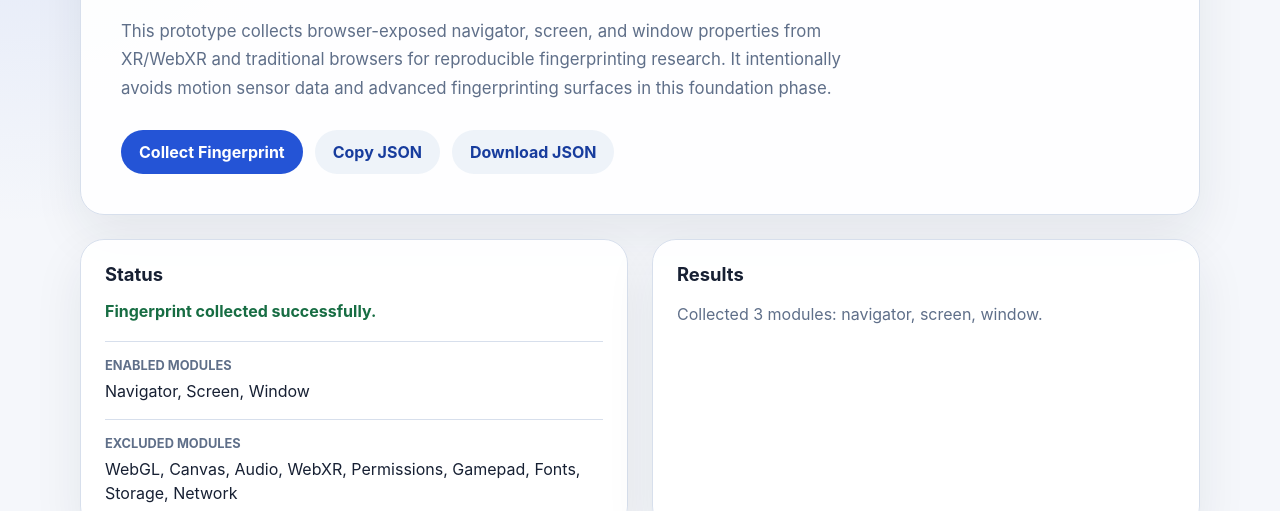
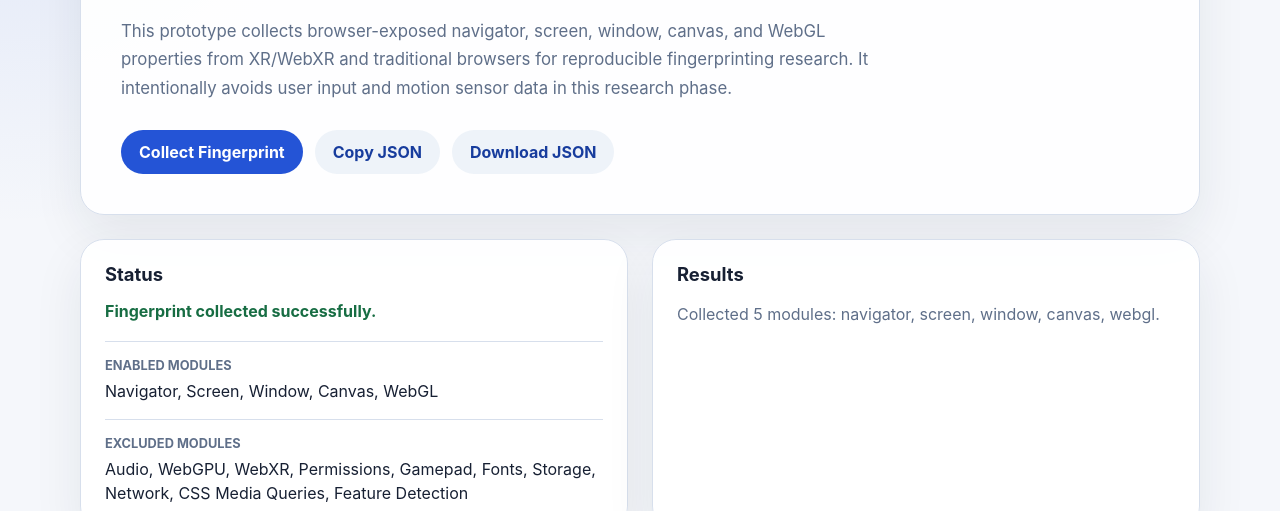
Before and after one commit to redoyakanda/xr-web-fingerprinting, a plain HTML site: page index.html in a window 1280 px wide. Both pictures are taken after a click on the button "Collect Fingerprint". Shown: the part 285-796 px from the top of the page. Drawn offline with Linux system fonts and the light colour scheme.

Commit message:
Implement canvas and WebGL fingerprint collectors

```diff
--- a/app.js
+++ /dev/null
@@ -1,92 +0,0 @@
-import { collectNavigatorFingerprint } from './js/navigator.js';
-import { collectScreenFingerprint } from './js/screen.js';
-import { collectWindowFingerprint } from './js/window.js';
-import { createTimestamp } from './js/utils.js';
-
-const collectButton = document.querySelector('#collect-button');
-const copyButton = document.querySelector('#copy-button');
-const downloadButton = document.querySelector('#download-button');
-const statusMessage = document.querySelector('#status-message');
-const resultsSummary = document.querySelector('#results-summary');
-const jsonViewer = document.querySelector('#json-viewer');
-const jsonTimestamp = document.querySelector('#json-timestamp');
-
-let latestFingerprint = null;
-
-/**
- * Runs all currently enabled collector modules and merges their output.
- * Future modules should be added here as new top-level keys.
- *
- * @returns {Object} Complete serializable fingerprint object.
- */
-function collectFingerprint() {
-  const collectedAt = createTimestamp();
-
-  return {
-    metadata: {
-      project: 'XR Web Fingerprinting Research Platform',
-      collectedAt,
-      moduleVersion: 'foundation',
-      modules: ['navigator', 'screen', 'window'],
-    },
-    navigator: collectNavigatorFingerprint(),
-    screen: collectScreenFingerprint(),
-    window: collectWindowFingerprint(),
-  };
-}
-
-/**
- * Renders the latest fingerprint and updates UI affordances.
- *
- * @param {Object} fingerprint - Complete fingerprint object.
- */
-function renderFingerprint(fingerprint) {
-  const formattedJson = JSON.stringify(fingerprint, null, 2);
-  jsonViewer.textContent = formattedJson;
-  jsonTimestamp.textContent = fingerprint.metadata.collectedAt;
-  resultsSummary.textContent = `Collected ${fingerprint.metadata.modules.length} modules: ${fingerprint.metadata.modules.join(', ')}.`;
-  statusMessage.textContent = 'Fingerprint collected successfully.';
-  copyButton.disabled = false;
-  downloadButton.disabled = false;
-}
-
-/**
- * Downloads the current fingerprint as a JSON file.
- */
-function downloadJson() {
-  if (!latestFingerprint) {
-    return;
-  }
-
-  const json = JSON.stringify(latestFingerprint, null, 2);
-  const blob = new Blob([json], { type: 'application/json' });
-  const url = URL.createObjectURL(blob);
-  const anchor = document.createElement('a');
-  const timestamp = latestFingerprint.metadata.collectedAt.replace(/[:.]/g, '-');
-
-  anchor.href = url;
-  anchor.download = `xr-web-fingerprint-${timestamp}.json`;
-  anchor.click();
-  URL.revokeObjectURL(url);
-}
-
-/**
- * Copies the current fingerprint JSON to the clipboard.
- */
-async function copyJson() {
-  if (!latestFingerprint) {
-    return;
-  }
-
-  await navigator.clipboard.writeText(JSON.stringify(latestFingerprint, null, 2));
-  statusMessage.textContent = 'Fingerprint JSON copied to clipboard.';
-}
-
-collectButton.addEventListener('click', () => {
-  statusMessage.textContent = 'Collecting fingerprint...';
-  latestFingerprint = collectFingerprint();
-  renderFingerprint(latestFingerprint);
-});
-
-downloadButton.addEventListener('click', downloadJson);
-copyButton.addEventListener('click', copyJson);
--- a/index.html
+++ b/index.html
@@ -4,7 +4,7 @@
   <meta charset="UTF-8">
   <meta name="viewport" content="width=device-width, initial-scale=1.0">
   <title>XR Web Fingerprinting Research Platform</title>
-  <link rel="stylesheet" href="style.css">
+  <link rel="stylesheet" href="css/style.css">
 </head>
 <body>
   <main class="app-shell">
@@ -12,10 +12,10 @@
       <p class="eyebrow">Academic browser measurement foundation</p>
       <h1 id="project-title">XR Web Fingerprinting Research Platform</h1>
       <p class="description">
-        This prototype collects browser-exposed navigator, screen, and window
+        This prototype collects browser-exposed navigator, screen, window, canvas, and WebGL
         properties from XR/WebXR and traditional browsers for reproducible
-        fingerprinting research. It intentionally avoids motion sensor data and
-        advanced fingerprinting surfaces in this foundation phase.
+        fingerprinting research. It intentionally avoids user input and
+        motion sensor data in this research phase.
       </p>
       <div class="actions" aria-label="Fingerprint actions">
         <button id="collect-button" class="primary-button" type="button">Collect Fingerprint</button>
@@ -33,11 +33,11 @@
         <dl class="status-list">
           <div>
             <dt>Enabled modules</dt>
-            <dd>Navigator, Screen, Window</dd>
+            <dd>Navigator, Screen, Window, Canvas, WebGL</dd>
           </div>
           <div>
             <dt>Excluded modules</dt>
-            <dd>WebGL, Canvas, Audio, WebXR, Permissions, Gamepad, Fonts, Storage, Network</dd>
+            <dd>Audio, WebGPU, WebXR, Permissions, Gamepad, Fonts, Storage, Network, CSS Media Queries, Feature Detection</dd>
           </div>
         </dl>
       </article>
@@ -59,6 +59,6 @@
     </section>
   </main>
 
-  <script type="module" src="app.js"></script>
+  <script type="module" src="js/core/app.js"></script>
 </body>
 </html>
--- /dev/null
+++ b/js/collectors/canvas.js
@@ -0,0 +1,99 @@
+import { createCollectorResult, safeRead, sha256Hash } from '../utils/utils.js';
+
+const CANVAS_WIDTH = 360;
+const CANVAS_HEIGHT = 140;
+
+/**
+ * Canvas fingerprinting is important because the same deterministic drawing can
+ * rasterize differently across GPU drivers, operating systems, browser engines,
+ * installed fonts, antialiasing settings, and emoji renderers.
+ */
+export async function collectCanvasFingerprint() {
+  const warnings = [];
+  const errors = [];
+
+  try {
+    const canvas = document.createElement('canvas');
+    canvas.width = CANVAS_WIDTH;
+    canvas.height = CANVAS_HEIGHT;
+
+    const context = canvas.getContext('2d');
+    if (!context) {
+      return createCollectorResult('canvas', false, { dimensions: getCanvasDimensions(canvas) }, ['2D canvas context is unavailable.'], errors);
+    }
+
+    drawDeterministicCanvas(context);
+    const dataUrl = canvas.toDataURL('image/png');
+    const textMetrics = measureDeterministicText(context);
+
+    return createCollectorResult('canvas', true, {
+      dataUrlHash: await sha256Hash(dataUrl),
+      renderedTextHash: await sha256Hash(JSON.stringify(textMetrics)),
+      dimensions: getCanvasDimensions(canvas),
+      context2d: getContext2dInfo(context),
+    }, warnings, errors);
+  } catch (error) {
+    errors.push(error instanceof Error ? error.message : String(error));
+    return createCollectorResult('canvas', false, {}, warnings, errors);
+  }
+}
+
+function drawDeterministicCanvas(context) {
+  const gradient = context.createLinearGradient(0, 0, CANVAS_WIDTH, CANVAS_HEIGHT);
+  gradient.addColorStop(0, '#1238a8');
+  gradient.addColorStop(0.5, '#25d0a2');
+  gradient.addColorStop(1, '#ffcc4d');
+
+  context.fillStyle = gradient;
+  context.fillRect(0, 0, CANVAS_WIDTH, CANVAS_HEIGHT);
+  context.globalCompositeOperation = 'multiply';
+  context.fillStyle = 'rgba(255, 64, 129, 0.62)';
+  context.beginPath();
+  context.arc(78, 70, 42, 0, Math.PI * 2);
+  context.fill();
+
+  context.globalCompositeOperation = 'source-over';
+  context.strokeStyle = 'rgba(17, 24, 39, 0.88)';
+  context.lineWidth = 3.25;
+  context.strokeRect(132.5, 22.5, 92, 66);
+
+  context.fillStyle = '#111827';
+  context.font = '18px Arial, Helvetica, sans-serif';
+  context.fillText('XR fingerprint canvas Δ', 18, 118);
+  context.font = '24px serif';
+  context.fillText('WebGL + Canvas 🔬🧪', 122, 58);
+}
+
+function measureDeterministicText(context) {
+  context.font = '19px Arial, Helvetica, sans-serif';
+  const ascii = context.measureText('XR fingerprint canvas');
+  context.font = '24px serif';
+  const emoji = context.measureText('🔬🧪');
+
+  return {
+    asciiWidth: ascii.width,
+    emojiWidth: emoji.width,
+    baseline: safeRead(() => ascii.actualBoundingBoxAscent),
+  };
+}
+
+function getCanvasDimensions(canvas) {
+  return {
+    width: canvas.width,
+    height: canvas.height,
+  };
+}
+
+function getContext2dInfo(context) {
+  return {
+    supported: true,
+    alpha: safeRead(() => context.getContextAttributes?.().alpha),
+    colorSpace: safeRead(() => context.getContextAttributes?.().colorSpace),
+    direction: safeRead(() => context.direction),
+    filter: safeRead(() => context.filter),
+    fontKerning: safeRead(() => context.fontKerning),
+    imageSmoothingEnabled: safeRead(() => context.imageSmoothingEnabled),
+    imageSmoothingQuality: safeRead(() => context.imageSmoothingQuality),
+    textBaseline: safeRead(() => context.textBaseline),
+  };
+}
--- a/js/navigator.js
+++ b/js/collectors/navigator.js
@@ -1,15 +1,21 @@
-import { safeRead, toArray } from './utils.js';
+import { createCollectorResult, safeRead, toArray } from '../utils/utils.js';
 
 /**
  * Collects passive Navigator API properties exposed by the browser.
  * This module intentionally avoids permission prompts and active probes.
  *
- * @returns {Object} Serializable navigator fingerprint data.
+ * @returns {Object} Serializable navigator fingerprint result.
  */
 export function collectNavigatorFingerprint() {
+  const warnings = [];
+  const errors = [];
   const nav = window.navigator;
 
-  return {
+  if (!nav) {
+    return createCollectorResult('navigator', false, {}, ['Navigator API is unavailable.'], errors);
+  }
+
+  const values = {
     userAgent: safeRead(() => nav.userAgent),
     appCodeName: safeRead(() => nav.appCodeName),
     appName: safeRead(() => nav.appName),
@@ -28,4 +34,6 @@ export function collectNavigatorFingerprint() {
     pdfViewerEnabled: safeRead(() => nav.pdfViewerEnabled),
     webdriver: safeRead(() => nav.webdriver),
   };
+
+  return createCollectorResult('navigator', true, values, warnings, errors);
 }
--- a/js/screen.js
+++ b/js/collectors/screen.js
@@ -1,14 +1,18 @@
-import { safeRead } from './utils.js';
+import { createCollectorResult, safeRead } from '../utils/utils.js';
 
 /**
  * Collects passive Screen API properties.
  *
- * @returns {Object} Serializable screen fingerprint data.
+ * @returns {Object} Serializable screen fingerprint result.
  */
 export function collectScreenFingerprint() {
   const currentScreen = window.screen;
 
-  return {
+  if (!currentScreen) {
+    return createCollectorResult('screen', false, {}, ['Screen API is unavailable.']);
+  }
+
+  return createCollectorResult('screen', true, {
     width: safeRead(() => currentScreen.width),
     height: safeRead(() => currentScreen.height),
     availableWidth: safeRead(() => currentScreen.availWidth),
@@ -19,5 +23,5 @@ export function collectScreenFingerprint() {
       type: safeRead(() => currentScreen.orientation?.type),
       angle: safeRead(() => currentScreen.orientation?.angle),
     },
-  };
+  });
 }
--- /dev/null
+++ b/js/collectors/webgl.js
@@ -0,0 +1,98 @@
+import { createCollectorResult, safeRead } from '../utils/utils.js';
+
+/**
+ * WebGL fingerprinting is important because graphics stacks expose details from
+ * the browser, GPU, driver, shader compiler, and enabled extensions, producing
+ * high-entropy signals even without reading user input or motion sensors.
+ */
+export function collectWebGLFingerprint() {
+  const warnings = [];
+  const errors = [];
+  const canvas = document.createElement('canvas');
+  const webgl = getContext(canvas, 'webgl') || getContext(canvas, 'experimental-webgl');
+  const webgl2 = getContext(canvas, 'webgl2');
+
+  if (!webgl && !webgl2) {
+    return createCollectorResult('webgl', false, { webglSupported: false, webgl2Supported: false }, ['WebGL APIs are unavailable.'], errors);
+  }
+
+  const primaryContext = webgl2 || webgl;
+  const values = {
+    webglSupported: Boolean(webgl),
+    webgl2Supported: Boolean(webgl2),
+    primaryContext: webgl2 ? 'webgl2' : 'webgl',
+    ...collectContextValues(primaryContext),
+  };
+
+  return createCollectorResult('webgl', true, values, warnings, errors);
+}
+
+function getContext(canvas, type) {
+  try {
+    return canvas.getContext(type, { failIfMajorPerformanceCaveat: false });
+  } catch {
+    return null;
+  }
+}
+
+function collectContextValues(gl) {
+  const debugInfo = getDebugRendererInfo(gl);
+
+  return {
+    vendor: safeRead(() => gl.getParameter(gl.VENDOR)),
+    renderer: safeRead(() => gl.getParameter(gl.RENDERER)),
+    unmaskedVendor: debugInfo ? safeRead(() => gl.getParameter(debugInfo.UNMASKED_VENDOR_WEBGL)) : null,
+    unmaskedRenderer: debugInfo ? safeRead(() => gl.getParameter(debugInfo.UNMASKED_RENDERER_WEBGL)) : null,
+    version: safeRead(() => gl.getParameter(gl.VERSION)),
+    shadingLanguageVersion: safeRead(() => gl.getParameter(gl.SHADING_LANGUAGE_VERSION)),
+    supportedExtensions: safeRead(() => gl.getSupportedExtensions() || []),
+    parameters: {
+      maxTextureSize: safeRead(() => gl.getParameter(gl.MAX_TEXTURE_SIZE)),
+      maxViewportDimensions: safeRead(() => Array.from(gl.getParameter(gl.MAX_VIEWPORT_DIMS))),
+      maxRenderbufferSize: safeRead(() => gl.getParameter(gl.MAX_RENDERBUFFER_SIZE)),
+      maxVertexAttributes: safeRead(() => gl.getParameter(gl.MAX_VERTEX_ATTRIBS)),
+      maxVaryingVectors: safeRead(() => gl.getParameter(gl.MAX_VARYING_VECTORS)),
+      maxTextureImageUnits: safeRead(() => gl.getParameter(gl.MAX_TEXTURE_IMAGE_UNITS)),
+      maxCubeMapTextureSize: safeRead(() => gl.getParameter(gl.MAX_CUBE_MAP_TEXTURE_SIZE)),
+    },
+    shaderPrecision: collectShaderPrecision(gl),
+  };
+}
+
+function getDebugRendererInfo(gl) {
+  try {
+    return gl.getExtension('WEBGL_debug_renderer_info');
+  } catch {
+    return null;
+  }
+}
+
+function collectShaderPrecision(gl) {
+  const shaderTypes = {
+    vertex: gl.VERTEX_SHADER,
+    fragment: gl.FRAGMENT_SHADER,
+  };
+  const precisionTypes = {
+    lowFloat: gl.LOW_FLOAT,
+    mediumFloat: gl.MEDIUM_FLOAT,
+    highFloat: gl.HIGH_FLOAT,
+    lowInt: gl.LOW_INT,
+    mediumInt: gl.MEDIUM_INT,
+    highInt: gl.HIGH_INT,
+  };
+
+  return Object.fromEntries(
+    Object.entries(shaderTypes).map(([shaderName, shaderType]) => [
+      shaderName,
+      Object.fromEntries(
+        Object.entries(precisionTypes).map(([precisionName, precisionType]) => [
+          precisionName,
+          safeRead(() => {
+            const format = gl.getShaderPrecisionFormat(shaderType, precisionType);
+            return format ? { rangeMin: format.rangeMin, rangeMax: format.rangeMax, precision: format.precision } : null;
+          }),
+        ]),
+      ),
+    ]),
+  );
+}
--- a/js/window.js
+++ b/js/collectors/window.js
@@ -1,12 +1,12 @@
-import { safeRead } from './utils.js';
+import { createCollectorResult, safeRead } from '../utils/utils.js';
 
 /**
  * Collects passive Window properties that describe the browser viewport.
  *
- * @returns {Object} Serializable window fingerprint data.
+ * @returns {Object} Serializable window fingerprint result.
  */
 export function collectWindowFingerprint() {
-  return {
+  return createCollectorResult('window', typeof window !== 'undefined', {
     innerWidth: safeRead(() => window.innerWidth),
     innerHeight: safeRead(() => window.innerHeight),
     outerWidth: safeRead(() => window.outerWidth),
@@ -23,5 +23,5 @@ export function collectWindowFingerprint() {
       offsetLeft: safeRead(() => window.visualViewport?.offsetLeft),
       offsetTop: safeRead(() => window.visualViewport?.offsetTop),
     },
-  };
+  });
 }
--- /dev/null
+++ b/js/core/app.js
@@ -0,0 +1,59 @@
+import { collectCanvasFingerprint } from '../collectors/canvas.js';
+import { collectNavigatorFingerprint } from '../collectors/navigator.js';
+import { collectScreenFingerprint } from '../collectors/screen.js';
+import { collectWebGLFingerprint } from '../collectors/webgl.js';
+import { collectWindowFingerprint } from '../collectors/window.js';
+import { copyFingerprintJson, downloadFingerprintJson } from '../export/jsonExport.js';
+import { renderFingerprint, renderStatus } from '../ui/renderer.js';
+import { createTimestamp } from '../utils/utils.js';
+
+const elements = {
+  collectButton: document.querySelector('#collect-button'),
+  copyButton: document.querySelector('#copy-button'),
+  downloadButton: document.querySelector('#download-button'),
+  statusMessage: document.querySelector('#status-message'),
+  resultsSummary: document.querySelector('#results-summary'),
+  jsonViewer: document.querySelector('#json-viewer'),
+  jsonTimestamp: document.querySelector('#json-timestamp'),
+};
+
+let latestFingerprint = null;
+const modules = ['navigator', 'screen', 'window', 'canvas', 'webgl'];
+
+/** Runs all enabled collector modules and merges their standard JSON envelopes. */
+async function collectFingerprint() {
+  const collectedAt = createTimestamp();
+
+  return {
+    metadata: {
+      project: 'XR Web Fingerprinting Research Platform',
+      collectedAt,
+      moduleVersion: 'task-2-canvas-webgl',
+      modules,
+    },
+    navigator: collectNavigatorFingerprint(),
+    screen: collectScreenFingerprint(),
+    window: collectWindowFingerprint(),
+    canvas: await collectCanvasFingerprint(),
+    webgl: collectWebGLFingerprint(),
+  };
+}
+
+elements.collectButton.addEventListener('click', async () => {
+  renderStatus('Collecting fingerprint...', elements);
+  latestFingerprint = await collectFingerprint();
+  renderFingerprint(latestFingerprint, elements);
+});
+
+elements.downloadButton.addEventListener('click', () => {
+  if (latestFingerprint) {
+    downloadFingerprintJson(latestFingerprint);
+  }
+});
+
+elements.copyButton.addEventListener('click', async () => {
+  if (latestFingerprint) {
+    await copyFingerprintJson(latestFingerprint);
+    renderStatus('Fingerprint JSON copied to clipboard.', elements);
+  }
+});
--- /dev/null
+++ b/js/export/jsonExport.js
@@ -0,0 +1,20 @@
+export function stringifyFingerprint(fingerprint) {
+  return JSON.stringify(fingerprint, null, 2);
+}
+
+export function downloadFingerprintJson(fingerprint) {
+  const json = stringifyFingerprint(fingerprint);
+  const blob = new Blob([json], { type: 'application/json' });
+  const url = URL.createObjectURL(blob);
+  const anchor = document.createElement('a');
+  const timestamp = fingerprint.metadata.collectedAt.replace(/[:.]/g, '-');
+
+  anchor.href = url;
+  anchor.download = `xr-web-fingerprint-${timestamp}.json`;
+  anchor.click();
+  URL.revokeObjectURL(url);
+}
+
+export async function copyFingerprintJson(fingerprint) {
+  await navigator.clipboard.writeText(stringifyFingerprint(fingerprint));
+}
--- /dev/null
+++ b/js/ui/renderer.js
@@ -0,0 +1,14 @@
+import { stringifyFingerprint } from '../export/jsonExport.js';
+
+export function renderFingerprint(fingerprint, elements) {
+  elements.jsonViewer.textContent = stringifyFingerprint(fingerprint);
+  elements.jsonTimestamp.textContent = fingerprint.metadata.collectedAt;
+  elements.resultsSummary.textContent = `Collected ${fingerprint.metadata.modules.length} modules: ${fingerprint.metadata.modules.join(', ')}.`;
+  elements.statusMessage.textContent = 'Fingerprint collected successfully.';
+  elements.copyButton.disabled = false;
+  elements.downloadButton.disabled = false;
+}
+
+export function renderStatus(message, elements) {
+  elements.statusMessage.textContent = message;
+}
--- /dev/null
+++ b/js/utils/utils.js
@@ -0,0 +1,56 @@
+/**
+ * Shared utility helpers for fingerprint collection modules.
+ * Keep this file generic so future modules can reuse the same conventions.
+ */
+
+/** Safely evaluates a property getter and normalizes thrown errors. */
+export function safeRead(getter) {
+  try {
+    const value = getter();
+    return value === undefined ? null : value;
+  } catch (error) {
+    return {
+      unavailable: true,
+      reason: error instanceof Error ? error.message : String(error),
+    };
+  }
+}
+
+/** Converts array-like browser objects into plain arrays. */
+export function toArray(value) {
+  if (!value) {
+    return [];
+  }
+
+  return Array.from(value);
+}
+
+/** Returns an ISO-8601 timestamp for collection metadata. */
+export function createTimestamp() {
+  return new Date().toISOString();
+}
+
+/** Creates the standard collector response envelope used by all modules. */
+export function createCollectorResult(category, supported, values = {}, warnings = [], errors = []) {
+  return {
+    category,
+    supported,
+    values,
+    warnings,
+    errors,
+  };
+}
+
+/** Creates a stable SHA-256 hash for deterministic fingerprint payloads. */
+export async function sha256Hash(value) {
+  if (!window.crypto?.subtle) {
+    throw new Error('Web Crypto API is unavailable for hashing.');
+  }
+
+  const encoded = new TextEncoder().encode(String(value));
+  const digest = await window.crypto.subtle.digest('SHA-256', encoded);
+
+  return Array.from(new Uint8Array(digest))
+    .map((byte) => byte.toString(16).padStart(2, '0'))
+    .join('');
+}
```
Also changed, not shown: docs/architecture.md (added, +53 -0 lines), js/utils.js (deleted, +0 -45 lines), README.md, css/style.css (renamed from style.css), 2 other files.
